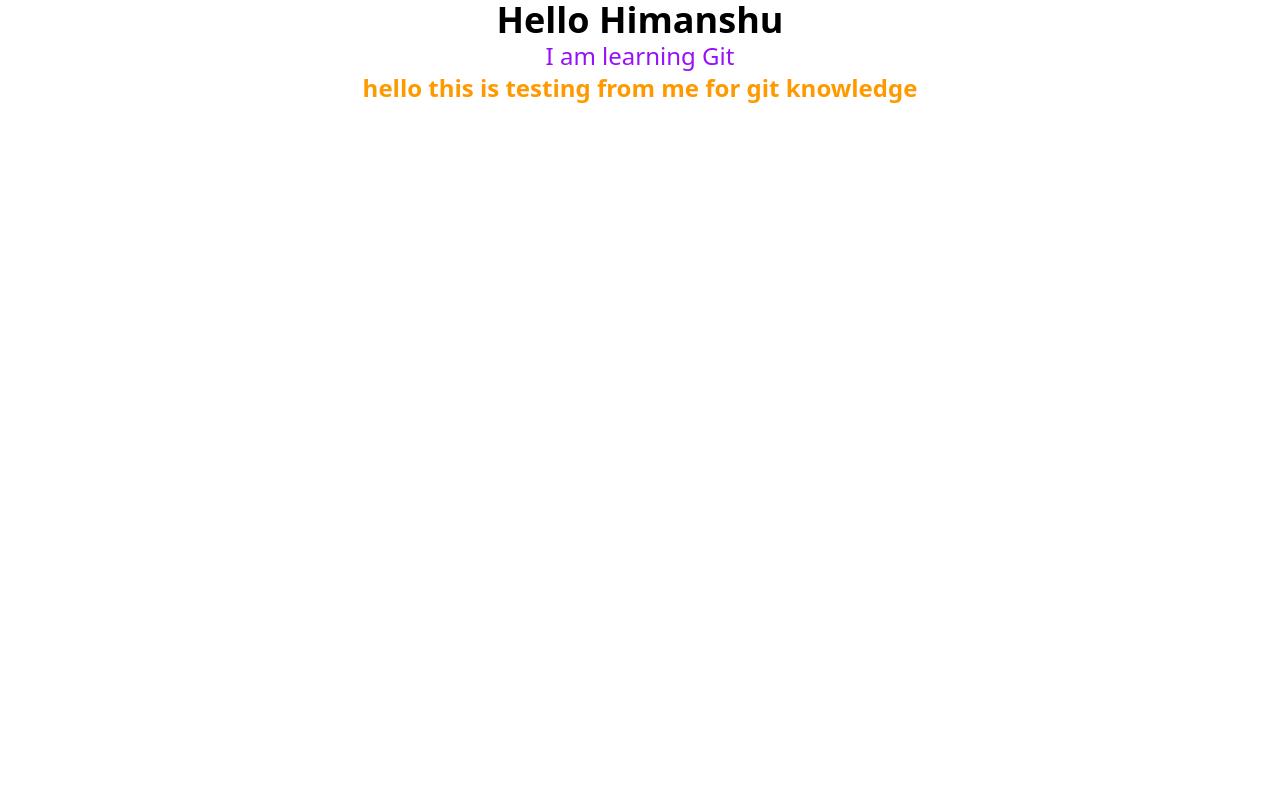
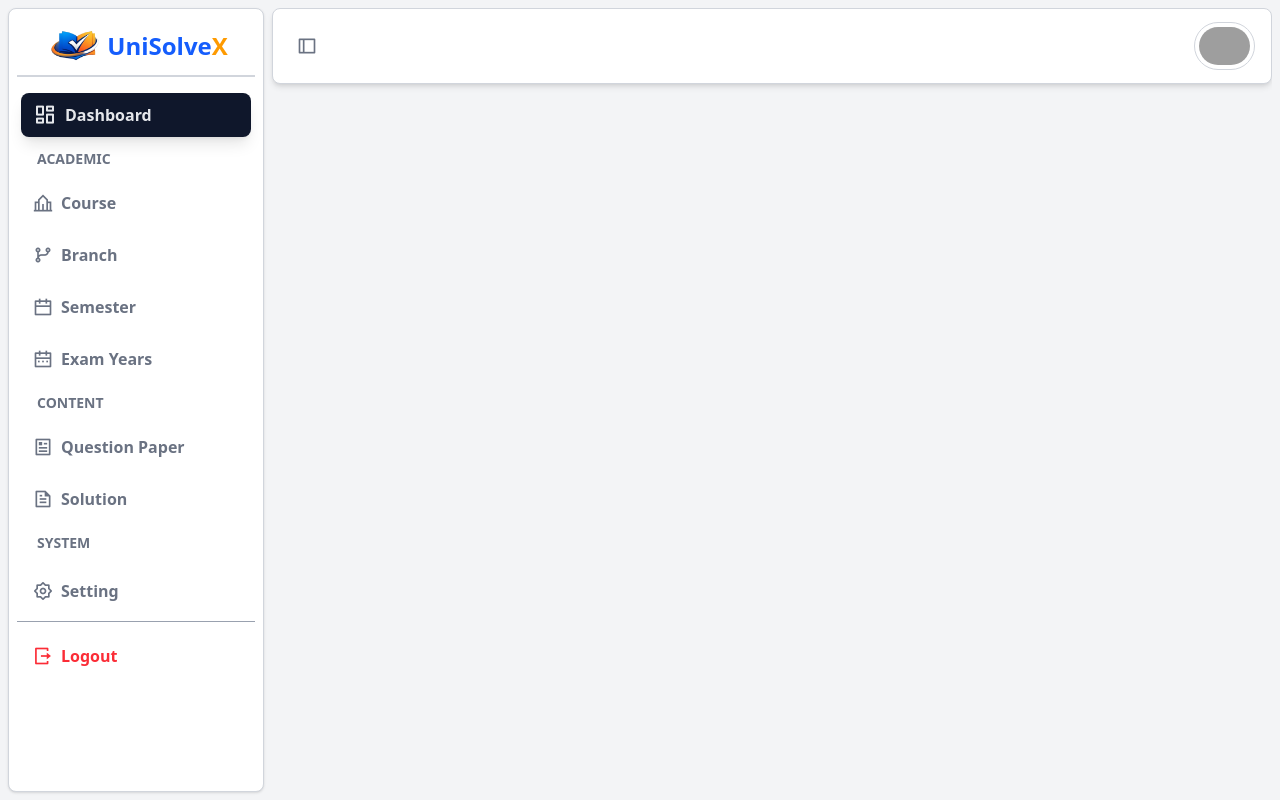
Before and after one commit to Himanshusingh00123/UniSolveX, a React (Vite) app: page /admin in a window 1280 px wide. Built offline with nearby package versions, Linux system fonts and the light colour scheme; grey boxes are pictures that could not be loaded.

Commit message:
i create admin layout where i build sidebar and navabar for admin panel

```diff
--- a/package.json
+++ b/package.json
@@ -10,7 +10,6 @@
     "preview": "vite preview"
   },
   "dependencies": {
-    "@fortawesome/react-fontawesome": "^3.1.1",
     "@tailwindcss/vite": "^4.1.18",
     "animate.css": "^4.1.1",
     "react": "^19.2.0",
--- a/src/App.jsx
+++ b/src/App.jsx
@@ -1,14 +1,22 @@
+import { BrowserRouter, Routes, Route } from "react-router-dom";
+import 'remixicon/fonts/remixicon.css'
+
+import Home from "./Components/LandingPage/Home";
+import Dashboard from "./Components/Admin/Dashboard";
+import Layout from "./Components/Admin/Layout";
+import Courses from "./Components/Admin/Courses";
+
 const App = () => {
   return (
-    <div>
-      <h1 className="text-4xl font-bold text-center">Hello Himanshu</h1>
-      <p className="text-2xl font-medium text-center text-purple-600">
-        I am learning Git
-      </p>
-      <h3 className="text-2xl font-semibold text-center text-amber-500">
-        hello this is testing from me for git knowledge
-      </h3>
-    </div>
+    <BrowserRouter>
+      <Routes>
+        <Route path="/" element={<Home />} />
+        <Route path="/admin" element={<Layout />}>
+          <Route index element={<Dashboard />} />
+          <Route path="courses" element={<Courses />} />
+        </Route>
+      </Routes>
+    </BrowserRouter>
   );
 };
 
--- /dev/null
+++ b/src/Components/Admin/Academic.jsx
@@ -0,0 +1,24 @@
+const Academic = ({ academic, active, setActive }) => {
+  return (
+    <div>
+      {academic.map((items, index) => (
+        <div
+          key={index}
+          onClick={() => setActive(index + 1)}
+          className={`
+         ${active === index + 1 ? "bg-slate-900 text-gray-200 shadow-lg" : "hover:bg-gray-100 text-gray-500  "}
+         cursor-pointer
+           h-11  flex items-center rounded-lg gap-2 px-3
+            mx-3 my-2 `}
+        >
+          {items.icon}
+          <h1 className="text-md font-semibold overflow-hidden">
+            {items.name}
+          </h1>
+        </div>
+      ))}
+    </div>
+  );
+};
+
+export default Academic;
--- /dev/null
+++ b/src/Components/Admin/Content.jsx
@@ -0,0 +1,23 @@
+const Content = ({ content, active, setActive }) => {
+  return (
+    <div>
+      {content.map((items, index) => (
+        <div
+          key={index}
+          onClick={() => setActive(index + 5)}
+          className={`
+         ${active === index + 5 ? "bg-slate-900 text-gray-200 shadow-lg" : "hover:bg-gray-100 text-gray-500  "}
+         cursor-pointer
+           h-11  flex items-center rounded-lg gap-2 px-3
+            mx-3 my-2`}
+        >
+          {items.icon}
+          <h1 className="text-md font-semibold overflow-hidden">
+            {items.name}
+          </h1>
+        </div>
+      ))}
+    </div>
+  );
+};
+export default Content;
--- /dev/null
+++ b/src/Components/Admin/Courses.jsx
@@ -0,0 +1,7 @@
+const Courses = () => {
+  return (
+    <div></div>
+  )
+};
+
+export default Courses;
--- /dev/null
+++ b/src/Components/Admin/Dashboard.jsx
@@ -0,0 +1,11 @@
+import Layout from "./Layout";
+
+const Dashboard = () => {
+  return (
+    <div>
+
+    </div>
+  );
+};
+
+export default Dashboard;
--- /dev/null
+++ b/src/Components/Admin/Layout.jsx
@@ -0,0 +1,126 @@
+import { useState } from "react";
+import { Outlet } from "react-router-dom";
+import Content from "./Content";
+import Sidetitle from "./Sidetitle";
+import Academic from "./Academic";
+const Layout = () => {
+  const [sidebar, setSidebar] = useState(true);
+  const [active, setActive] = useState(0);
+
+  const academic = [
+    {
+      icon: <i className="ri-school-line text-xl "></i>,
+      name: "Course",
+    },
+    {
+      icon: <i className="ri-git-branch-line text-xl "></i>,
+      name: "Branch",
+    },
+    {
+      icon: <i className="ri-calendar-line text-xl "></i>,
+      name: "Semester",
+    },
+    {
+      icon: <i className="ri-calendar-2-line text-xl "></i>,
+      name: "Exam Years",
+    },
+  ];
+
+  const content = [
+    {
+      icon: <i className="ri-article-line text-xl "></i>,
+      name: "Question Paper",
+    },
+    {
+      icon: <i className="ri-file-text-line text-xl "></i>,
+      name: "Solution",
+    },
+  ];
+
+  return (
+    <div className=" h-screen bg-gray-100 flex p-2 ">
+      {/* ---------------------------------sidebar------------------------ */}
+
+      <aside
+        className={` bg-white h-full overflow-hidden rounded-lg  justify-center border  border-gray-300 relative
+      ${sidebar ? "w-64" : "w-18"} transition-all duration-300 shadow
+      `}
+      >
+        <div className="h-15 m-2  flex items-center  justify-center    border-b-2 border-gray-300">
+          <img src="Logo.png" alt="Logo" className="h-full  object-cover " />
+          <h1 className="text-2xl font-bold text-blue-600 -ml-3  mr-3 overflow-hidden ">
+            UniSolve<span className="text-amber-500">X</span>
+          </h1>
+        </div>
+
+        {/* ------------------------------navigation------------------------------ */}
+
+        <div
+          onClick={() => setActive(0)}
+          className={`
+         ${active === 0 ? "bg-slate-900 text-gray-200 shadow-lg" : "hover:bg-gray-100 text-gray-500  "}
+         cursor-pointer
+           h-11  flex items-center rounded-lg gap-2 px-3
+            mx-3 mt-4`}
+        >
+          <i className="ri-dashboard-line text-2xl "></i>
+          <h1 className="text-md font-semibold overflow-hidden">Dashboard</h1>
+        </div>
+
+        <Sidetitle sidebar={sidebar} title="ACADEMIC" />
+
+        <Academic academic={academic} active={active} setActive={setActive} />
+
+        <Sidetitle sidebar={sidebar} title="CONTENT" />
+
+        <Content content={content} active={active} setActive={setActive} />
+
+        <Sidetitle sidebar={sidebar} title="SYSTEM" />
+
+        <div
+          onClick={() => setActive(7)}
+          className={`
+         ${active === 7 ? "bg-slate-900 text-gray-200 shadow-lg" : "hover:bg-gray-100 text-gray-500  "}
+         cursor-pointer
+           h-11  flex items-center rounded-lg gap-2 px-3
+            mx-3 mt-4`}
+        >
+          <i class="ri-settings-2-line text-xl "></i>
+          <h1 className="text-md font-semibold overflow-hidden">Setting</h1>
+        </div>
+        <hr className="mx-2 mt-2 text-gray-400 font-bold" />
+
+        <div className="  hover:bg-gray-100 hover:text-gray-700 text-red-500 h-11 cursor-pointer flex items-center rounded-lg gap-2 px-3  py-2 m-3">
+          <i className="ri-logout-box-r-line text-xl"></i>
+          <h1 className="text-md font-semibold overflow-hidden">Logout</h1>
+        </div>
+      </aside>
+
+      {/* -----------------main section ---------------------*/}
+
+      <div className="min-h-full overflow-auto  pl-2 flex-1">
+        {/* --------------------------------navbar -----------------------------------*/}
+
+        <div className=" md:h-19 h-15 bg-white rounded-lg border shadow-md border-gray-300 sticky top-0 left-0 flex justify-between items-center p-4">
+          <button
+            className=" p-2 rounded-lg hover:bg-gray-100 cursor-pointer"
+            onClick={() => setSidebar(!sidebar)}
+          >
+            <i className="ri-layout-left-line text-xl text-gray-500 hover:text-black "></i>
+          </button>
+
+          <img
+            src="https://png.pngtree.com/png-vector/20220719/ourmid/pngtree-color-icon---businessman-icon-color-sign-vectorteamwork-account-admin-photo-image_37961448.jpg"
+            alt="logo"
+            className="h-12 rounded-full border-gray-300 border p-1 hover:scale-105 cursor-pointer"
+          />
+        </div>
+
+        {/* --------------pages section------------------------------------- */}
+
+        <Outlet />
+      </div>
+    </div>
+  );
+};
+export default Layout;
--- /dev/null
+++ b/src/Components/Admin/Sidetitle.jsx
@@ -0,0 +1,12 @@
+const Sidetitle = ({ sidebar, title }) => {
+  return (
+    <div>
+      {sidebar && (
+        <h1 className="text-sm text-gray-500 font-semibold    mx-4 my-3 px-3">
+          {title}
+        </h1>
+      )}
+    </div>
+  );
+};
+export default Sidetitle;
--- /dev/null
+++ b/src/Components/LandingPage/Home.jsx
@@ -0,0 +1,8 @@
+const Home = () => {
+  return (
+    <div>
+      <h1 className="text-center text-5xl font-bold"> hello himanshu</h1>
+    </div>
+  );
+};
+export default Home;
```
Also changed, not shown: 1 other file (tests, documents, lock files or other folders).
